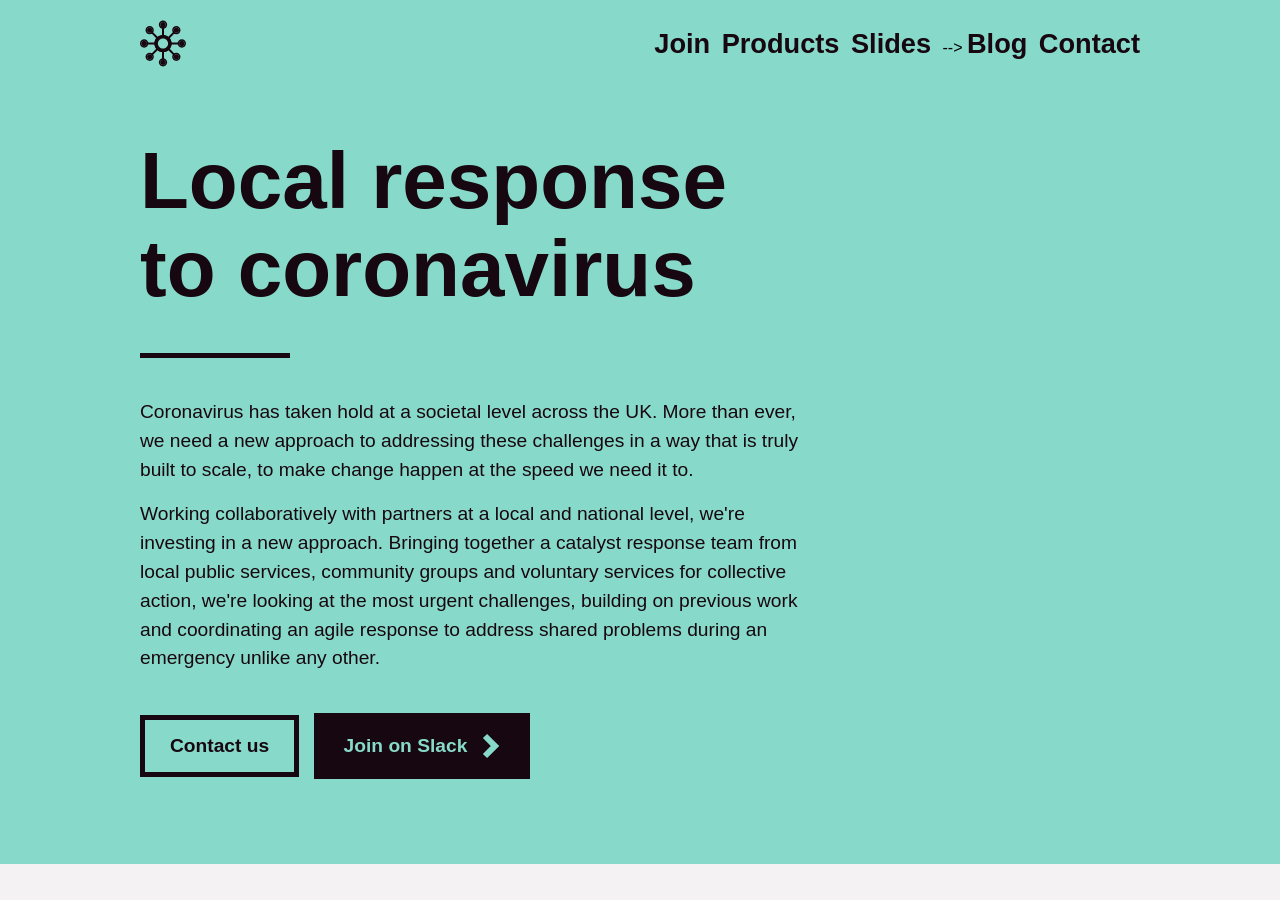
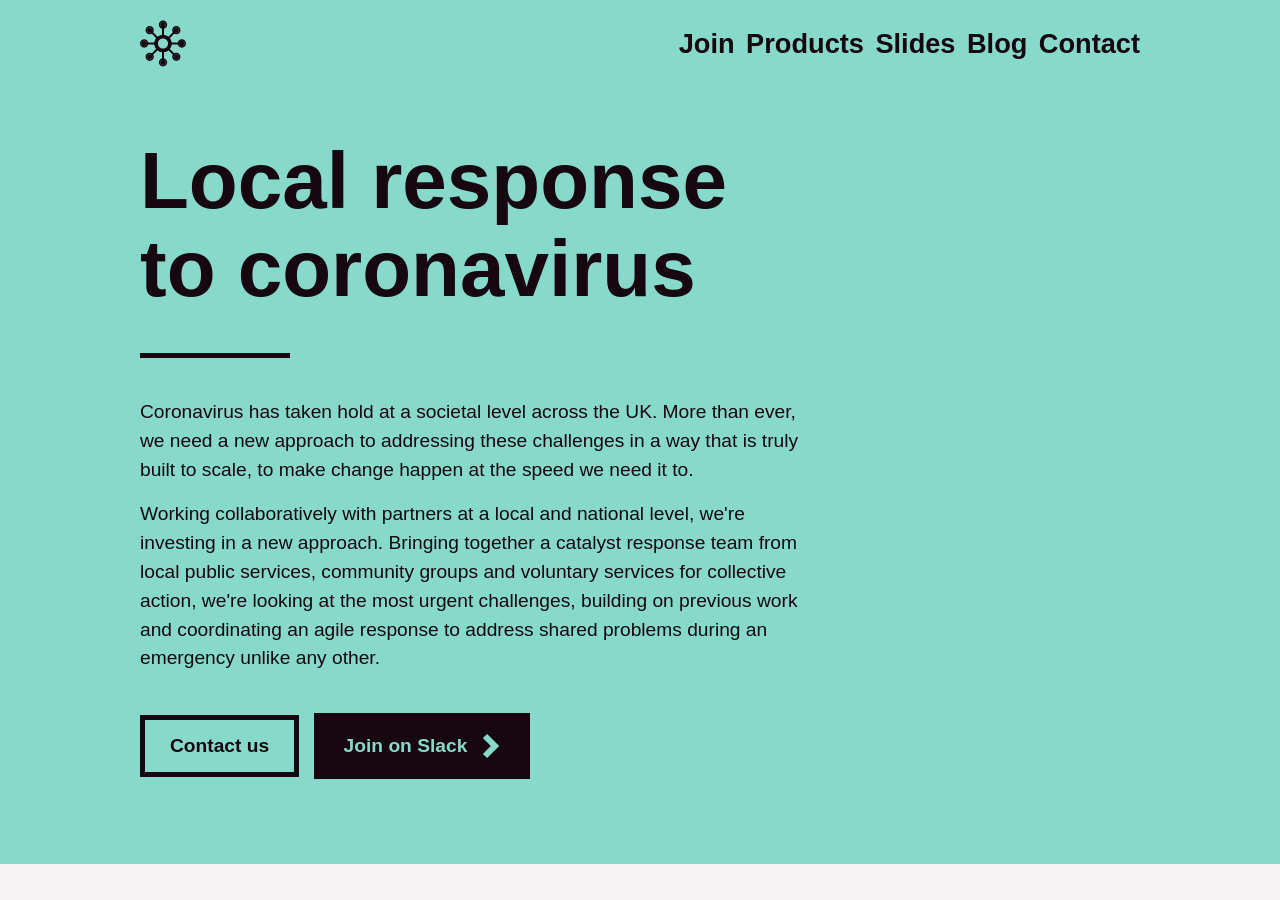
Before and after one commit to wearefuturegov/london-coronavirus-response-microsite, a Jekyll site: the page built from index.markdown, in a window 1280 px wide and 900 px high. Built offline with Jekyll 4.4.1, drawn with Linux system fonts in a browser that asks for light colours; some web fonts are replaced.

Commit message:
remove extra comment tag

```diff
--- a/_includes/header.html
+++ b/_includes/header.html
@@ -47,7 +47,7 @@
                 <nav class="site-header__menu">
                     <a href="https://join.slack.com/t/uklocalservices/signup" class="site-header__menu-link">Join</a>
                     <a href="/#products" class="site-header__menu-link">Products</a>
-                    <a href="/#slides" class="site-header__menu-link">Slides</a> -->
+                    <a href="/#slides" class="site-header__menu-link">Slides</a>
                     <a href="/#blog" class="site-header__menu-link">Blog</a>
                     <!-- <a href="/blog/localgov-directory-for-coronavirus-support" class="site-header__menu-link">About</a> -->
                     <a href="mailto:hello@wearefuturegov.com" class="site-header__menu-link" onclick="gtag('event', 'HomeTLN', { 'event_category': 'Email' });">Contact</a>
```
